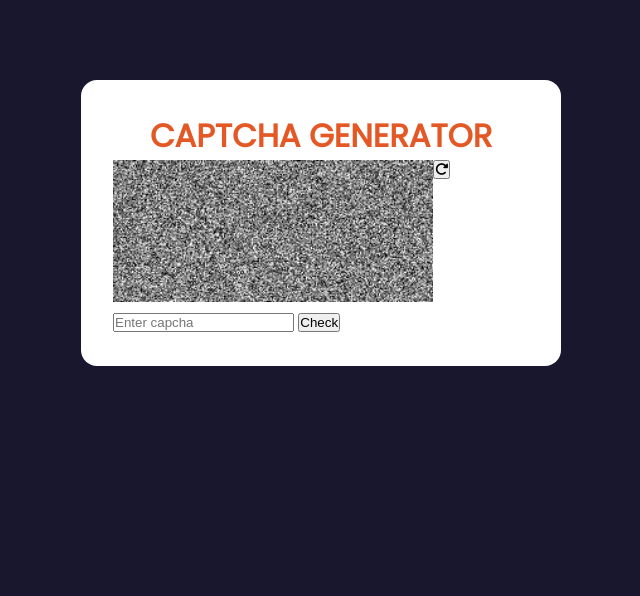
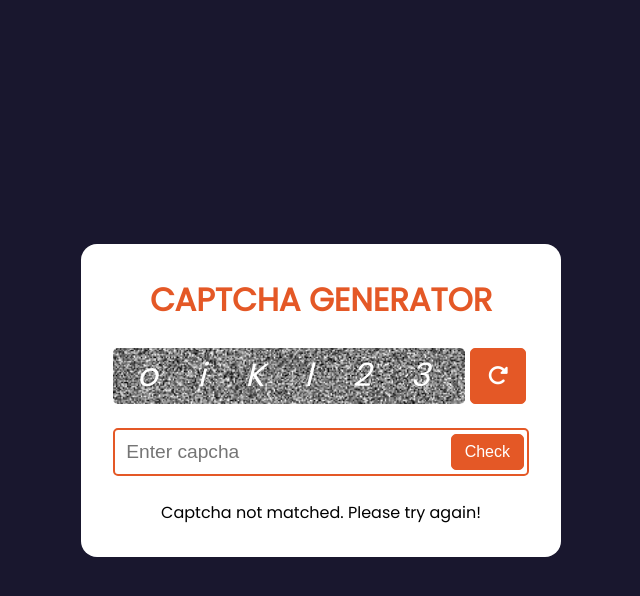
Before and after one commit to balavignesh111/capcha-generator, a plain HTML site: page index.html in a window 1280 px wide. Shown: the whole page, without its empty margins (319-959 px from the left). Drawn offline with Linux system fonts and the light colour scheme.

Commit message:
css completed

```diff
--- a/index.html
+++ b/index.html
@@ -13,9 +13,9 @@
     <div class="capcha-generator-box">
       <div class="capcha-box">
         <img src="./image/bg.png" alt="bg" class="capcha-bg">
-        <span class="capcha"></span>
+        <span class="capcha">oiKl23</span>
       </div>
-      <button class="reset-button">
+      <button class="btn reset-button">
         <i class="fa-solid fa-rotate-right"></i>
       </button>
     </div>
@@ -24,9 +24,12 @@
       type="text"
       class="capcha-input" id="capcha-input"
       placeholder="Enter capcha"
+      minlength="5"
+      maxlength="5"
       >
-      <button>Check</button>
+      <button class="btn btn-check">Check</button>
     </div>
+    <p class="capcha-msg">Captcha not matched. Please try again!</p>
   </div>
   <script src="./script.js"></script>
 </body>
--- a/style.css
+++ b/style.css
@@ -18,6 +18,8 @@ html{
 body{
   background-color: var(--clr-bg);
   font-family: 'Poppins', sans-serif;
+  width: 100vw;
+  min-height: 100vh;
   display: flex;
   flex-direction: row;
   justify-content: center;
@@ -30,7 +32,9 @@ body{
   width: 30rem;
   padding: 2rem;
   border-radius: 1rem;
-  margin-top: 5rem;
+  display: flex;
+  flex-direction: column;
+  gap: 1.5rem;
 }
 
 /* title */
@@ -42,17 +46,86 @@ body{
 /* capcha-generator-box */
 .capcha-generator-box{
   width: 28rem;
+  height: 3.5rem;
   display: flex;
   flex-direction: row;
   align-items: flex-start;
+  gap: 5px;
 }
 
 .capcha-bg{
   width: 100%;
-  object-fit: contain;
+  height: 100%;
+  object-fit: cover;
+  border-radius: 5px;
 }
 
 .capcha-box{
-  width: 20rem;
-  /* height: 5rem; */
+  width: 22rem;
+  height: 100%;
+  position: relative;
 }
+/* capcha msg */
+.capcha{
+  top: 0.2rem;
+  left: 1.5rem;
+  color: white;
+  font-size: 2rem;
+  position: absolute;
+  letter-spacing: 2.5rem;
+  font-style: italic;
+}
+
+/* button */
+.btn{
+  color: white;
+  background-color: var(--clr-orange);
+}
+
+.reset-button{
+  font-size: 1.3rem;
+  width: 3.5rem;
+  height: 3.5rem;
+  border: 1px solid var(--clr-orange);
+  border-radius: 5px;
+}
+
+/* i/p field */
+.user-input{
+  width: 26rem;
+  height: 3rem;
+  padding: 0.2rem;
+  border: 2px solid var(--clr-orange);
+  border-radius: 5px;
+  display: flex;
+  flex-direction: row;
+  justify-content: space-between;
+  align-items: center;
+}
+
+.capcha-input{
+  font-size: 1.2rem;
+  padding: 0.5rem;
+  border: none;
+  outline: none;
+}
+
+/* check-btn */
+.btn-check{
+  font-size: 1rem;
+  padding: 0.5rem 0.8rem;
+  border: 1px solid var(--clr-orange);
+  border-radius: 5px;
+}
+
+/* capcha msg */
+.capcha-msg{
+  text-align: center;
+}
+.capcha-msg.failure{
+  color: red;
+}
+
+.capcha-msg.success{
+  color: green;
+}
```
